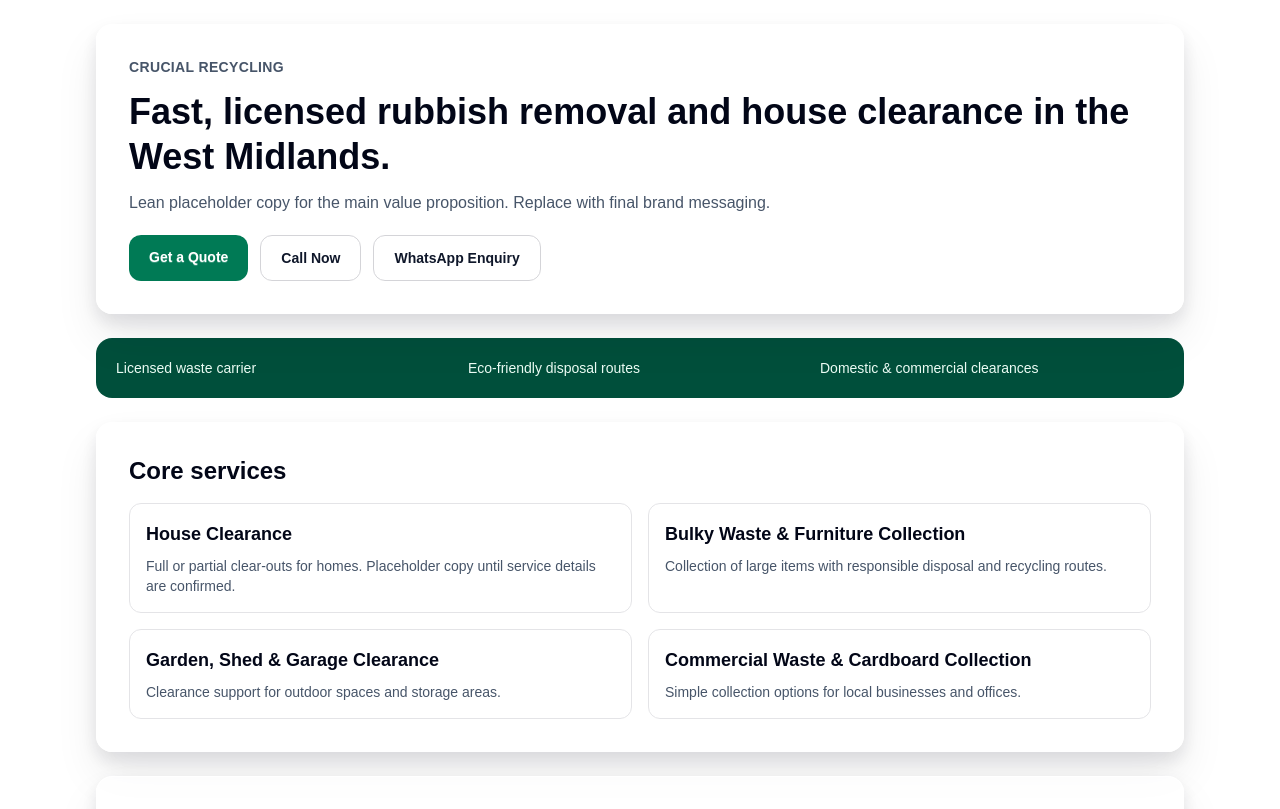
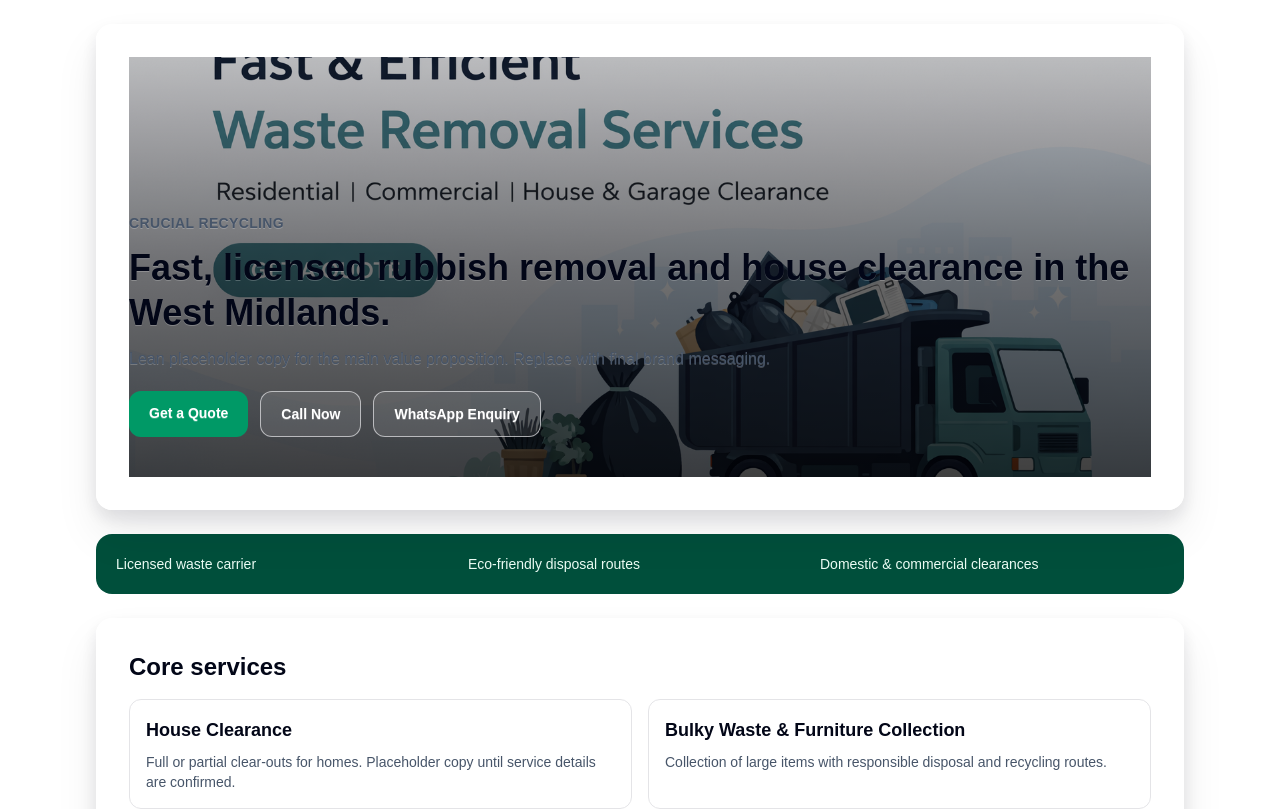
Before and after one commit to usamabuilds/cleaning-webiste, a Next.js app: page / in a window 1280 px wide. Shown: the top 809 px of the page. Built offline with nearby package versions, Linux system fonts and the light colour scheme.

Commit message:
Add hero image to homepage hero section

```diff
--- a/src/app/page.tsx
+++ b/src/app/page.tsx
@@ -1,6 +1,7 @@
 import { GlassPanel } from "@/components/ui/glass-panel";
 import { LayerContent } from "@/components/ui/layer-content";
 import { SectionFrame } from "@/components/ui/section-frame";
+import Image from "next/image";
 
 export default function Home() {
   const coreServices = [
@@ -62,27 +63,43 @@ export default function Home() {
   return (
     <main className="layer-base text-zinc-900">
       <SectionFrame className="flex flex-col gap-6">
-        <GlassPanel>
-          <LayerContent>
-            <p className="text-sm font-semibold uppercase tracking-wide text-emerald-700">Crucial Recycling</p>
-            <h1 className="mt-3 text-3xl font-bold leading-tight sm:text-4xl">
+        <GlassPanel className="overflow-hidden p-0">
+          <section className="relative isolate min-h-[420px]">
+            <Image
+              src="/hero/hero.png"
+              alt="Rubbish removal team clearing waste in the West Midlands"
+              fill
+              priority
+              sizes="100vw"
+              className="object-cover"
+            />
+            <div className="absolute inset-0 bg-gradient-to-t from-black/75 via-black/55 to-black/25" />
+            <LayerContent className="relative z-10 flex min-h-[420px] items-end py-8 sm:py-10">
+              <div>
+                <p className="text-sm font-semibold uppercase tracking-wide text-emerald-200">Crucial Recycling</p>
+                <h1 className="mt-3 text-3xl font-bold leading-tight text-white sm:text-4xl">
                   Fast, licensed rubbish removal and house clearance in the West Midlands.
                 </h1>
-            <p className="mt-3 max-w-2xl text-sm text-zinc-700 sm:text-base">
+                <p className="mt-3 max-w-2xl text-sm text-zinc-100 sm:text-base">
                   Lean placeholder copy for the main value proposition. Replace with final brand messaging.
                 </p>
                 <div className="mt-5 flex flex-col gap-3 sm:flex-row">
-              <a href="#get-quote" className="rounded-xl bg-emerald-700 px-5 py-3 text-center text-sm font-semibold text-white">
+                  <a href="#get-quote" className="rounded-xl bg-emerald-600 px-5 py-3 text-center text-sm font-semibold text-white">
                     Get a Quote
                   </a>
-              <a href="tel:+440000000000" className="rounded-xl border border-zinc-300 px-5 py-3 text-center text-sm font-semibold">
+                  <a
+                    href="tel:+440000000000"
+                    className="rounded-xl border border-zinc-200/70 bg-white/10 px-5 py-3 text-center text-sm font-semibold text-white"
+                  >
                     Call Now
                   </a>
-              <a href="#" className="rounded-xl border border-zinc-300 px-5 py-3 text-center text-sm font-semibold">
+                  <a href="#" className="rounded-xl border border-zinc-200/70 bg-white/10 px-5 py-3 text-center text-sm font-semibold text-white">
                     WhatsApp Enquiry
                   </a>
                 </div>
+              </div>
             </LayerContent>
+          </section>
         </GlassPanel>
 
         <section className="rounded-2xl bg-emerald-900 p-4 text-sm text-emerald-50 sm:p-5">
```
Lines whose indentation alone changed are shown as unchanged.
